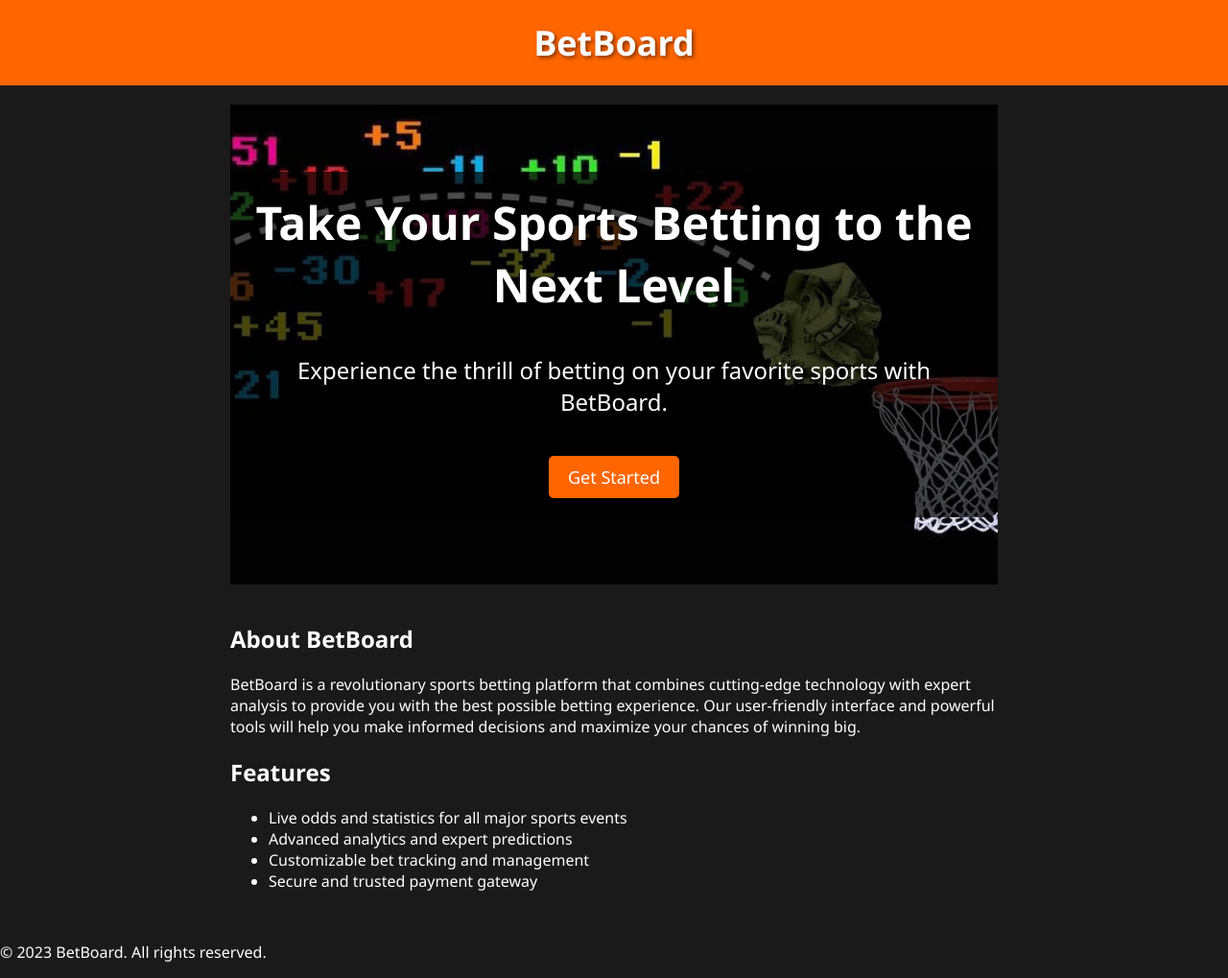
After one commit to ironjuice97/BetBoard, a Python web app: template app/templates/homepage.html in a window 1280 px wide. The commit adds this page. Shown: the whole page at 96% size. Run offline with Jinja, Linux system fonts and the light colour scheme; the template is opened without the code that fills it, so the values that code supplies are empty.

Commit message:
Finally!
Finally!

```diff
--- /dev/null
+++ b/app/static/styles.css
@@ -0,0 +1,69 @@
+body {
+    font-family: 'Segoe UI', Tahoma, Geneva, Verdana, sans-serif;
+    margin: 0;
+    padding: 0;
+    background-color: #1a1a1a;
+    color: #fff;
+}
+
+header {
+    background-color: #ff6600;
+    padding: 20px;
+    text-align: center;
+}
+
+h1 {
+    margin: 0;
+    font-size: 36px;
+    text-shadow: 2px 2px 4px rgba(0, 0, 0, 0.5);
+}
+
+main {
+    max-width: 800px;
+    margin: 0 auto;
+    padding: 20px;
+}
+
+.hero {
+    background-image: url('/static/images/Homepage.avif'); /* Updated path */
+    background-size: cover;
+    background-position: center;
+    height: 500px;
+    display: flex;
+    justify-content: center;
+    align-items: center;
+    text-align: center;
+    margin-bottom: 40px;
+}
+
+.hero-content {
+    background-color: rgba(0, 0, 0, 0.7);
+    padding: 20px;
+    border-radius: 10px;
+}
+
+.hero-content h2 {
+    font-size: 48px;
+    margin-top: 0;
+    text-shadow: 2px 2px 4px rgba(0, 0, 0, 0.5);
+}
+
+.hero-content p {
+    font-size: 24px;
+    margin-bottom: 40px;
+}
+
+.cta-button {
+    display: inline-block;
+    background-color: #ff6600;
+    color: #fff;
+    text-decoration: none;
+    padding: 10px 20px;
+    border-radius: 5px;
+    font-size: 18px;
+    transition: background-color 0.3s ease;
+}
+
+.cta-button:hover {
+    background-color: #e65c00;
+}
--- /dev/null
+++ b/app/templates/homepage.html
@@ -0,0 +1,43 @@
+<!DOCTYPE html>
+<html lang="en">
+<head>
+    <meta charset="UTF-8">
+    <meta name="viewport" content="width=device-width, initial-scale=1.0">
+    <title>BetBoard - Sports Betting App</title>
+    <link rel="stylesheet" href="{{ url_for('static', filename='styles.css') }}">
+</head>
+<body>
+    <header>
+        <h1>BetBoard</h1>
+    </header>
+
+    <main>
+        <div class="hero">
+            <div class="hero-content">
+                <h2>Take Your Sports Betting to the Next Level</h2>
+                <p>Experience the thrill of betting on your favorite sports with BetBoard.</p>
+                <a href="/login" class="cta-button">Get Started</a>
+            </div>
+        </div>
+
+        <section>
+            <h2>About BetBoard</h2>
+            <p>BetBoard is a revolutionary sports betting platform that combines cutting-edge technology with expert analysis to provide you with the best possible betting experience. Our user-friendly interface and powerful tools will help you make informed decisions and maximize your chances of winning big.</p>
+        </section>
+
+        <section>
+            <h2>Features</h2>
+            <ul>
+                <li>Live odds and statistics for all major sports events</li>
+                <li>Advanced analytics and expert predictions</li>
+                <li>Customizable bet tracking and management</li>
+                <li>Secure and trusted payment gateway</li>
+            </ul>
+        </section>
+    </main>
+
+    <footer>
+        <p>&copy; 2023 BetBoard. All rights reserved.</p>
+    </footer>
+</body>
+</html>
--- a/main.py
+++ b/main.py
@@ -4,7 +4,7 @@ from app import create_app
 
 load_dotenv()  # Ensure this is before accessing environment variables
 
-app, main_blueprint = create_app()
+app = create_app()
 
 if __name__ == "__main__":
     app.run(debug=True)
```
Also changed, not shown: app/__init__.py (+9 -4 lines), app/fanduel.py (+28 -19 lines), app/routes.py (+25 -8 lines), app/templates/index.html (added, +26 -0 lines), app/templates/leaderboard.html (+20 -1 lines), test_app.py (+17 -2 lines), app/static/Images/Homepage.avif (renamed from app/templates/Images/Homepage.avif), 2 other files.
